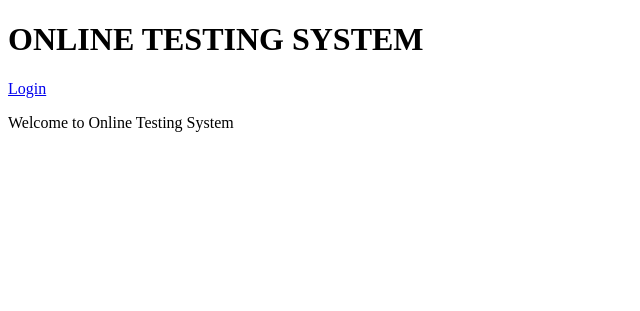
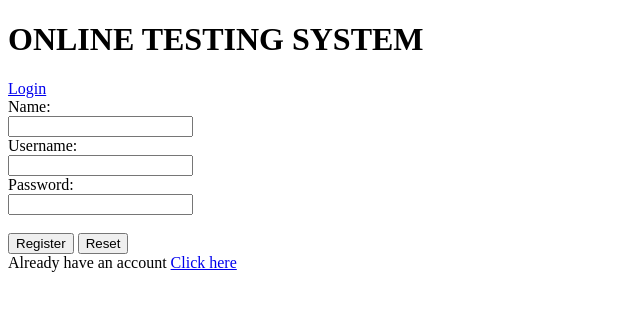
Before and after one commit to Tarun0312/OTP, a Django app: page /OTS/new-candidate/ in a window 1280 px wide. Shown: the top 311 px of the page, without its empty margins (0-640 px from the left). Run offline with Django 4.2, Linux system fonts and the light colour scheme.

Commit message:
candidate registration form completed

```diff
--- a/OTS/forms.py
+++ b/OTS/forms.py
@@ -3,7 +3,7 @@ from .models import *
 
 class CandidateRegistrationForm(forms.ModelForm):
     class Meta:
-        models=Candidate
+        model=Candidate
         fields=('name','username','password')
         widgets={
             'password':forms.PasswordInput(render_value=True)
--- a/OTS/templates/registration_form.html
+++ b/OTS/templates/registration_form.html
@@ -6,9 +6,27 @@
 {% endblock title %}
 
 {% block menu %}
-    <a href="{% url 'OTS:login' %}">Login</a>
+ <a href="{% url 'OTS:login'%}">Login</a>
 {% endblock menu %}
 
 {% block content %}
-<p>Welcome to Online Testing System</p>
+<div class="all-forms">
+    <form action="{% url 'OTS:storeCandidate'%}" method="post">
+        {% csrf_token %}
+        {% for field in fm %}
+        <div>
+            {{field.label_tag}}
+        </div>
+        <div>
+            {{field}}
+        </div>
+        {% endfor %}
+        <div>
+            <br>
+            <input type="submit" value="Register">
+            <input type="reset" value="Reset">
+        </div>
+    </form>
+    Already have an account <a href="{% url 'OTS:login'%}">Click here</a>
+</div>
 {% endblock content %}
--- a/OTS/urls.py
+++ b/OTS/urls.py
@@ -5,7 +5,7 @@ app_name='OTS'
 urlpatterns = [
     path('',welcome),
     path('new-candidate/',candidateRegistrationForm,name='registrationForm'),
-    path('store-candidate/',candidateRegistration),
+    path('store-candidate/',candidateRegistration,name='storeCandidate'),
     path('login/',loginView,name='login'),
     path('candidate-home/',candidateHome),
     path('testpaper/',testpaper),
--- a/OTS/views.py
+++ b/OTS/views.py
@@ -2,6 +2,7 @@ from django.shortcuts import render
 from django.template import loader
 from django.http import HttpResponse,HttpResponseRedirect
 from .models import *
+from .forms import *
 
 # Create your views here.
 
@@ -10,7 +11,8 @@ def welcome(request):
     return HttpResponse(template.render())
 
 def candidateRegistrationForm(request):
-    return render(request,'registration_form.html')
+    context={'fm':CandidateRegistrationForm()}
+    return render(request,'registration_form.html',context)
 
 def candidateRegistration(request):
     pass
```
